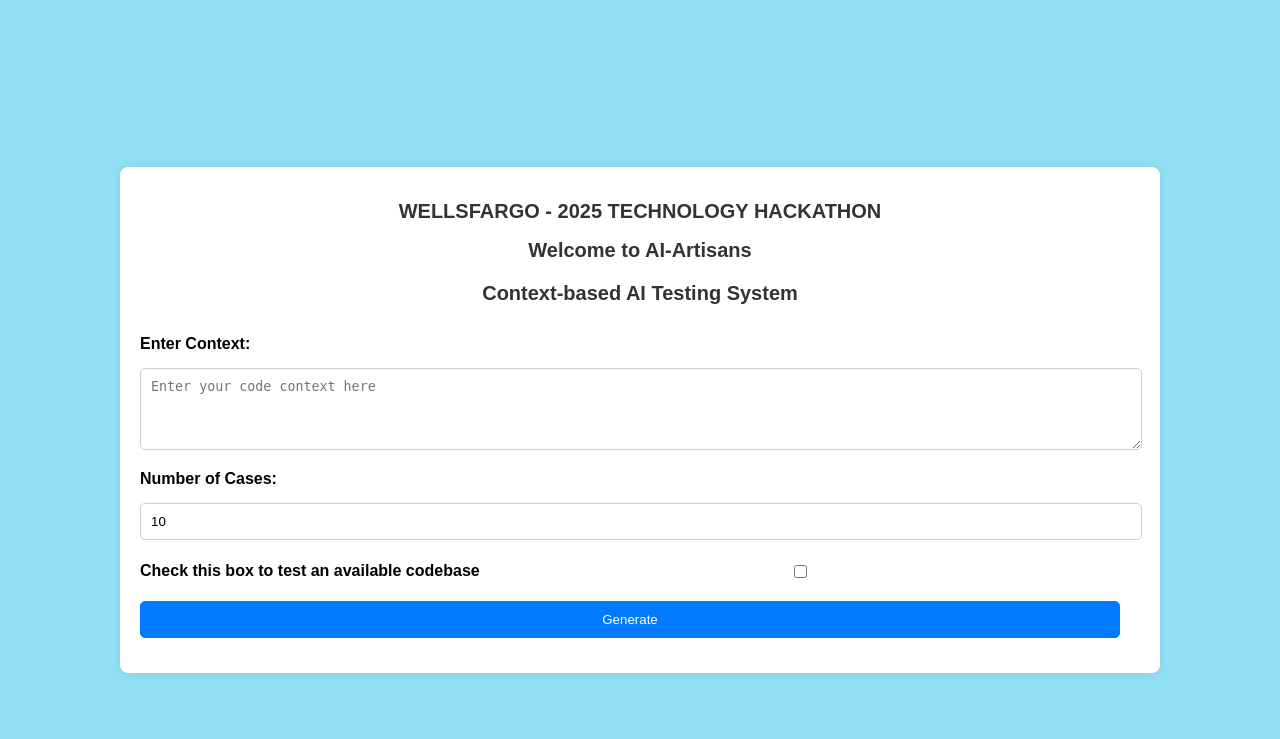
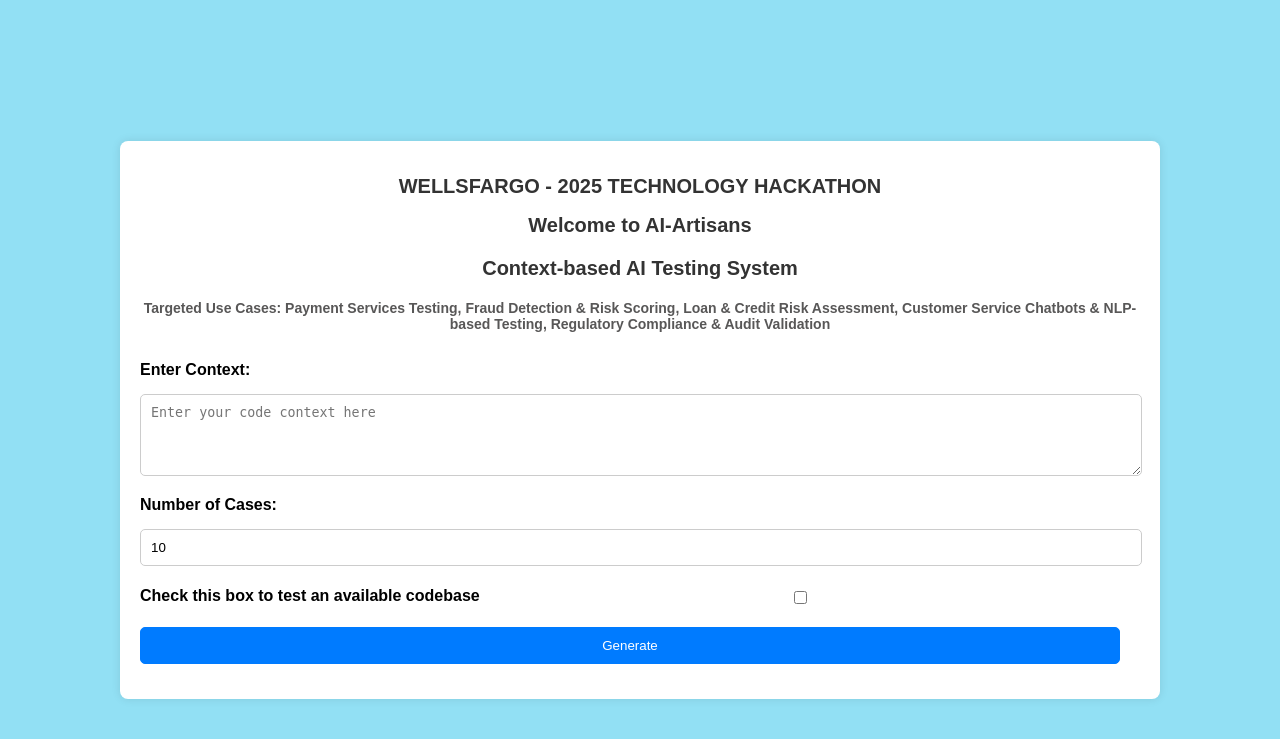
Before and after one commit to Smit703/AI-Artisans, a Flask app: page / in a window 1280 px wide. Shown: the top 739 px of the page. Run offline with Flask 3, Linux system fonts and the light colour scheme.

Commit message:
Final Code

```diff
--- a/code/src/templates/index.html
+++ b/code/src/templates/index.html
@@ -29,6 +29,12 @@
             color: #333;
             font-size: 20px;
             text-align: center;
+        }
+        h4 {
+            color: #585757;
+            font-size: 14px;
+            text-align: center;
+            margin-top: 10px;
         }
         label {
             font-weight: bold;
@@ -99,6 +105,7 @@
         <h1>WELLSFARGO - 2025 TECHNOLOGY HACKATHON</h1>
         <h2>Welcome to AI-Artisans</h2>
         <h3>Context-based AI Testing System</h3>
+        <h4>Targeted Use Cases: Payment Services Testing, Fraud Detection & Risk Scoring, Loan & Credit Risk Assessment, Customer Service Chatbots & NLP-based Testing, Regulatory Compliance & Audit Validation</h4>
         <form id="testCaseForm" class="formdata">
             <label for="context">Enter Context:</label>
             <textarea id="context" name="context" rows="4" placeholder="Enter your code context here"></textarea>
@@ -119,7 +126,7 @@
 
             <button type="submit">Generate</button>
         </form>
-        <button id="downloadBtn" onclick="downloadFile()">Download Test Data</button>
+        <button id="downloadBtn" onclick="downloadFile()">Download Test Scenario and Test Data</button>
         <div id="message"></div>
     </div>
 
@@ -135,10 +142,10 @@
 
             if (this.checked) {
                 fileUploadSection.style.display = "block";
-                downloadBtn.innerText = "Download Test Data, Test Script, and Test Results";
+                downloadBtn.innerText = "Download Test Scenario, Test Data, Test Script, and Test Results";
             } else {
                 fileUploadSection.style.display = "none";
-                downloadBtn.innerText = "Download Test Data";
+                downloadBtn.innerText = "Download Test Scenario and Test Data";
             }
         });
 
```
